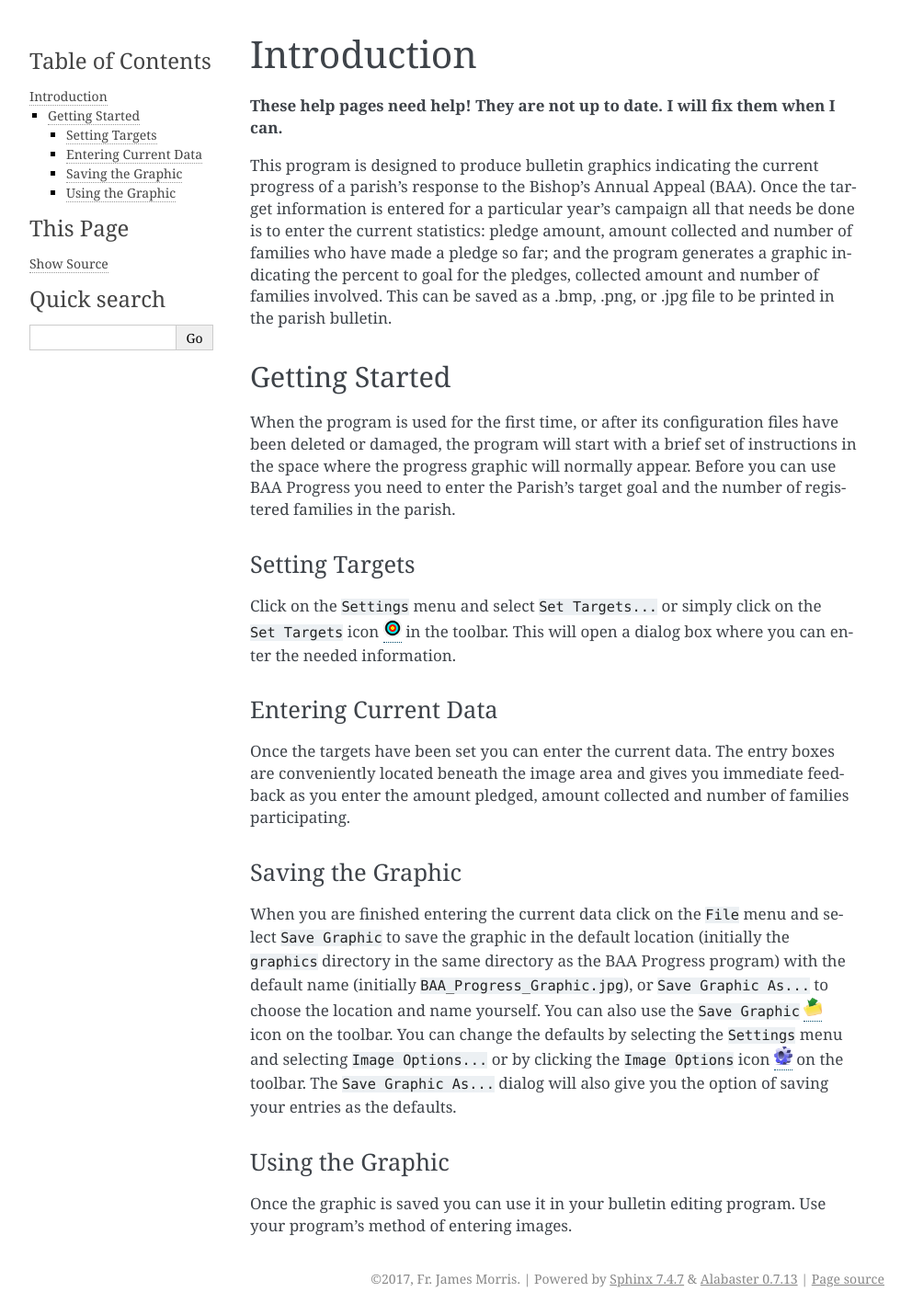
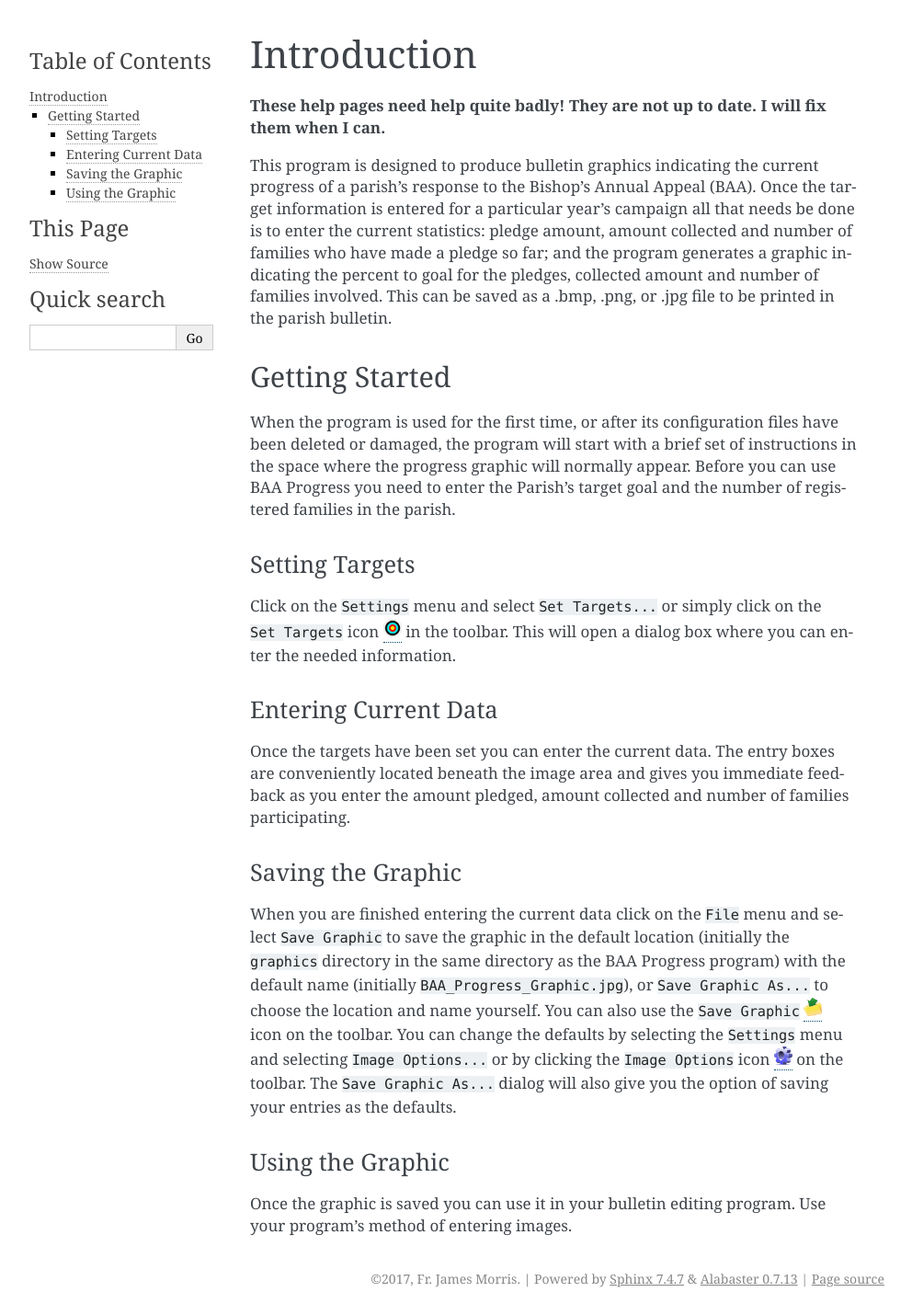
Before and after one commit to JMorris1575/BAA-2017, a Sphinx documentation site: the page built from docs/introduction.rst, in a window 1280 px wide. Shown: the whole page at 92% size, without its empty margins (148-1140 px from the left). Built offline with Sphinx 7.4.7, drawn with Linux system fonts in a browser that asks for light colours.

```diff
--- a/docs/conf.py
+++ b/docs/conf.py
@@ -149,6 +149,6 @@
 #  dir menu entry, description, category)
 texinfo_documents = [
     (master_doc, 'BAAProgress', 'BAA Progress Documentation',
-     author, 'BAAProgress', 'Create Bulletin Grapics for Parish Progress in the BAA.',
+     author, 'BAAProgress', 'Create Bulletin Graphics for Parish Progress in the BAA.',
      'Miscellaneous'),
 ]
--- a/docs/introduction.rst
+++ b/docs/introduction.rst
@@ -1,7 +1,7 @@
 Introduction
 ============
 
-**These help pages need help! They are not up to date. I will fix them when I can.**
+**These help pages need help quite badly! They are not up to date. I will fix them when I can.**
 
 .. |target| image:: ../src/images/icons/Target.png
     :width: 20
```
Also changed, not shown: 3 other files.
